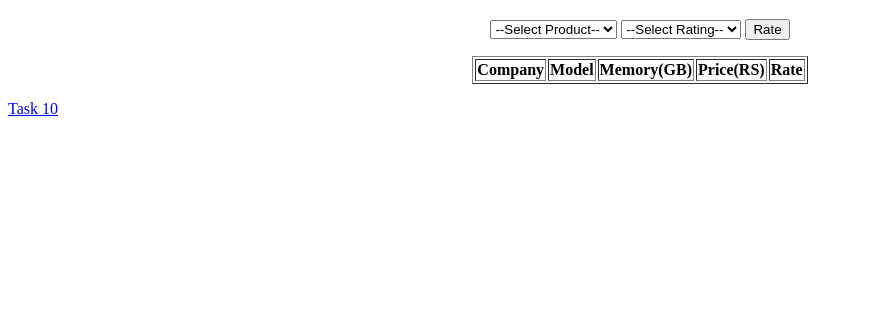
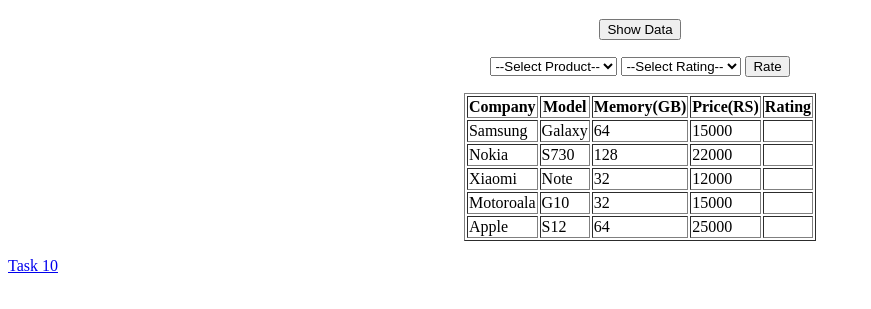
Before and after one commit to its-mohd-kaif/js-arrays, a plain HTML site: page src/task9.html in a window 1280 px wide. Both pictures are taken after a click on the button "Rate". Shown: the part 61-370 px from the top of the page, without its empty margins (0-871 px from the left). Drawn offline with Linux system fonts and the light colour scheme.

Commit message:
Modification of Task 9 Done

```diff
--- a/src/task9.html
+++ b/src/task9.html
@@ -9,16 +9,18 @@
   <body>
     <center>
       <h1>Task 9</h1>
+      <input type="button" value="Show Data" onclick="tbl()">
+      <p id="output"></p>
       <select name="" id="tdata">
         <option value="company">--Select Product--</option>
-        <option value="samsung">Samsung Galaxy</option>
-        <option value="nokia">Nokia S730</option>
-        <option value="xiaomi">Xiaomi Note</option>
-        <option value="motoroala">Motoroala G10</option>
-        <option value="apple">Apple S12</option>
+        <option value="Samsung">Samsung Galaxy</option>
+        <option value="Nokia">Nokia S730</option>
+        <option value="Xiaomi">Xiaomi Note</option>
+        <option value="Motoroala">Motoroala G10</option>
+        <option value="Apple">Apple S12</option>
       </select>
       <select name="" id="trate">
-        <option value="company">--Select Rating--</option>
+        <option value="ratning">--Select Rating--</option>
         <option value="1">1</option>
         <option value="2">2</option>
         <option value="3">3</option>
--- a/src/task9.js
+++ b/src/task9.js
@@ -1,108 +1,95 @@
-var data1 = {
-  company: "samsung",
-  model: "galaxy",
-  memory: 64,
-  price: 15000,
-};
-var data2 = {
-  company: "nokia",
-  model: "S730",
-  memory: 128,
-  price: 22000,
-};
-var data3 = {
-  company: "xiaomi",
-  model: "note",
-  memory: 32,
-  price: 12000,
-};
-var data4 = {
-  company: "motoroala",
-  model: "g10",
-  memory: 32,
-  price: 15000,
-};
-var data5 = {
-  company: "apple",
-  model: "s12",
-  memory: 64,
-  price: 25000,
-};
+var data = [
+  {
+    Company: "Samsung",
+    Model: "Galaxy",
+    Memory: 64,
+    Price: 15000,
+    Rating: "",
+  },
+  {
+    Company: "Nokia",
+    Model: "S730",
+    Memory: 128,
+    Price: 22000,
+    Rating: "",
+  },
+  {
+    Company: "Xiaomi",
+    Model: "Note",
+    Memory: 32,
+    Price: 12000,
+    Rating: "",
+  },
+  {
+    Company: "Motoroala",
+    Model: "G10",
+    Memory: 32,
+    Price: 15000,
+    Rating: "",
+  },
+  {
+    Company: "Apple",
+    Model: "S12",
+    Memory: 64,
+    Price: 25000,
+    Rating: "",
+  },
+];
 
-var arr = [data1, data2, data3, data4, data5];
+function tbl() {
+  let table =
+    "<div><table border=1><tr><th id ='tdh'>Company</th><th id ='tdh'>Model</th> <th id ='tdh'>Memory(GB)</th><th id ='tdh'>Price(RS)</th><th id ='tdh'>Rating</th>";
+  document.getElementById("output").innerHTML = table;
+  data.forEach((element) => {
+    table +=
+      "<tr><td id='tds'>" +
+      element.Company +
+      "</td id='tds'><td id='tds'>" +
+      element.Model +
+      "</td> <td id='tds'>" +
+      element.Memory +
+      "</td> <td id='tds'>" +
+      element.Price +
+      "</td> <td id='tds'> " +
+      element.Rating;
+    ("</td></tr>");
+    document.getElementById("output").innerHTML = table;
+  });
 
-var a = [];
+  table += "</div></table>";
+}
 
 function add() {
   let tdata = document.getElementById("tdata").value;
   let trate = document.getElementById("trate").value;
 
-  if (tdata === "samsung") {
-    var list = {
-      company: arr[0].company,
-      model: arr[0].model,
-      memory: arr[0].memory,
-      price: arr[0].price,
-      rate: trate,
-    };
-    a.push(list);
-  } else if (tdata === "nokia") {
-    var list = {
-      company: arr[1].company,
-      model: arr[1].model,
-      memory: arr[1].memory,
-      price: arr[1].price,
-      rate: trate,
-    };
-    a.push(list);
-    console.log(arr);
-  } else if (tdata === "xiaomi") {
-    var list = {
-      company: arr[2].company,
-      model: arr[2].model,
-      memory: arr[2].memory,
-      price: arr[2].price,
-      rate: trate,
-    };
-    a.push(list);
-    console.log(arr);
-  } else if (tdata === "motoroala") {
-    var list = {
-      company: arr[3].company,
-      model: arr[3].model,
-      memory: arr[3].memory,
-      price: arr[3].price,
-      rate: trate,
-    };
-    a.push(list);
-    console.log(arr);
-  } else if (tdata === "apple") {
-    var list = {
-      company: arr[4].company,
-      model: arr[4].model,
-      memory: arr[4].memory,
-      price: arr[4].price,
-      rate: trate,
-    };
-    a.push(list);
-    console.log(arr);
+  if (tdata == "Samsung") {
+    data[0].Rating = trate;
+  } else if (tdata == "Nokia") {
+    data[1].Rating = trate;
+  } else if (tdata == "Xiaomi") {
+    data[2].Rating = trate;
+  } else if (tdata == "Motoroala") {
+    data[3].Rating = trate;
+  } else if (tdata == "Apple") {
+    data[4].Rating = trate;
   }
 
   let table =
-    "<div><table border=1><tr><th id ='tdh'>Company</th><th id ='tdh'>Model</th> <th id ='tdh'>Memory(GB)</th><th id ='tdh'>Price(RS)</th><th id ='tdh'>Rate</th>";
+    "<div><table border=1><tr><th id ='tdh'>Company</th><th id ='tdh'>Model</th> <th id ='tdh'>Memory(GB)</th><th id ='tdh'>Price(RS)</th><th id ='tdh'>Rating</th>";
   document.getElementById("res").innerHTML = table;
-  a.forEach((element) => {
+  data.forEach((element) => {
     table +=
       "<tr><td id='tds'>" +
-      element.company +
+      element.Company +
       "</td id='tds'><td id='tds'>" +
-      element.model +
+      element.Model +
       "</td> <td id='tds'>" +
-      element.memory +
+      element.Memory +
       "</td> <td id='tds'>" +
-      element.price +
+      element.Price +
       "</td> <td id='tds'> " +
-      element.rate;
+      element.Rating;
     ("</td></tr>");
     document.getElementById("res").innerHTML = table;
   });
```
